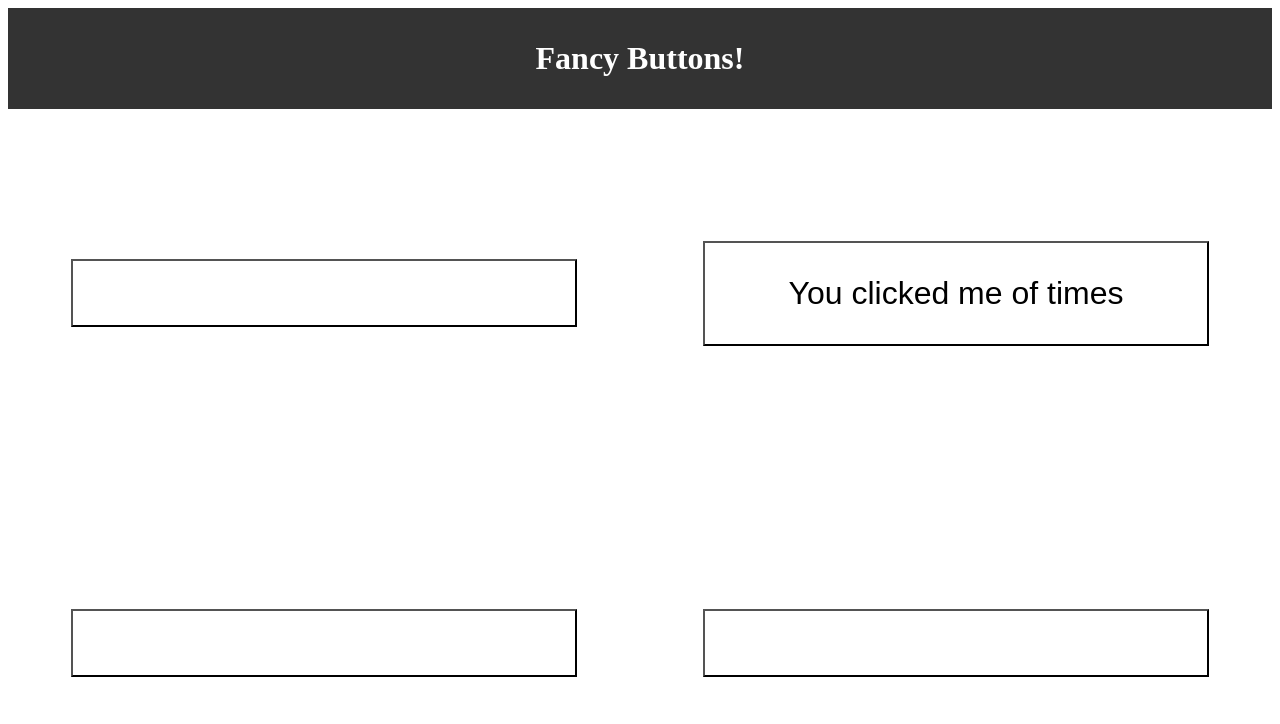
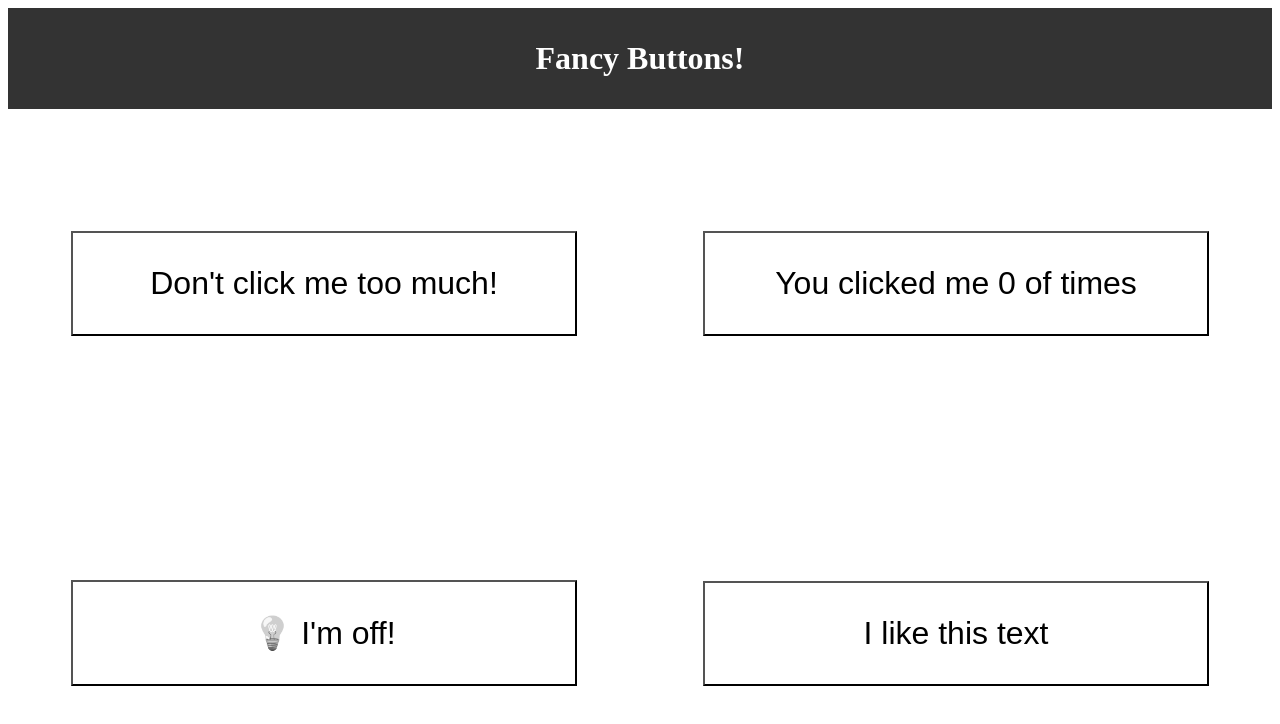
Before and after one commit to oddporson/fancy-buttons, a React (Create React App) app: page / in a window 1280 px wide. Shown: the top 724 px of the page. Built offline with nearby package versions, Linux system fonts and the light colour scheme.

Commit message:
set the currentValue in the useState for all different buttons components

```diff
--- a/src/components/AngryButton.js
+++ b/src/components/AngryButton.js
@@ -4,7 +4,7 @@
 
 
 function AngryButton() {
-  const [anger, setAnger] = useState();
+  const [anger, setAnger] = useState(0);
   return (
     <button style={{ backgroundColor: `rgba(255,0,0,${anger})` }} className="AngryButton">
       {anger < 1 && <span>Don't click me too much! </span>}
--- a/src/components/CounterButton.js
+++ b/src/components/CounterButton.js
@@ -3,7 +3,7 @@
 
 
 function CounterButton() {
-  const [clickAmount, setClickAmount] = useState();
+  const [clickAmount, setClickAmount] = useState(0);
   return(
     <button className="CounterButton">
       You clicked me {clickAmount} of times
--- a/src/components/LightSwitchButton.js
+++ b/src/components/LightSwitchButton.js
@@ -3,7 +3,7 @@
 
 
 function LightSwitchButton() {
-  const [light, setLight] = useState();
+  const [light, setLight] = useState('off');
   return(
     <button className="LightSwitchButton">
       {light === "on" && <span><i>💡</i> I'm on!</span>}
--- a/src/components/TextRepeaterButton.js
+++ b/src/components/TextRepeaterButton.js
@@ -3,7 +3,7 @@
 
 
 function TextRepeaterButton() {
-  const [repetitions, setRepetitions] = useState();
+  const [repetitions, setRepetitions] = useState(1);
 
   const textArray =[];
   for (let i=0; i<repetitions; i++) {
```
